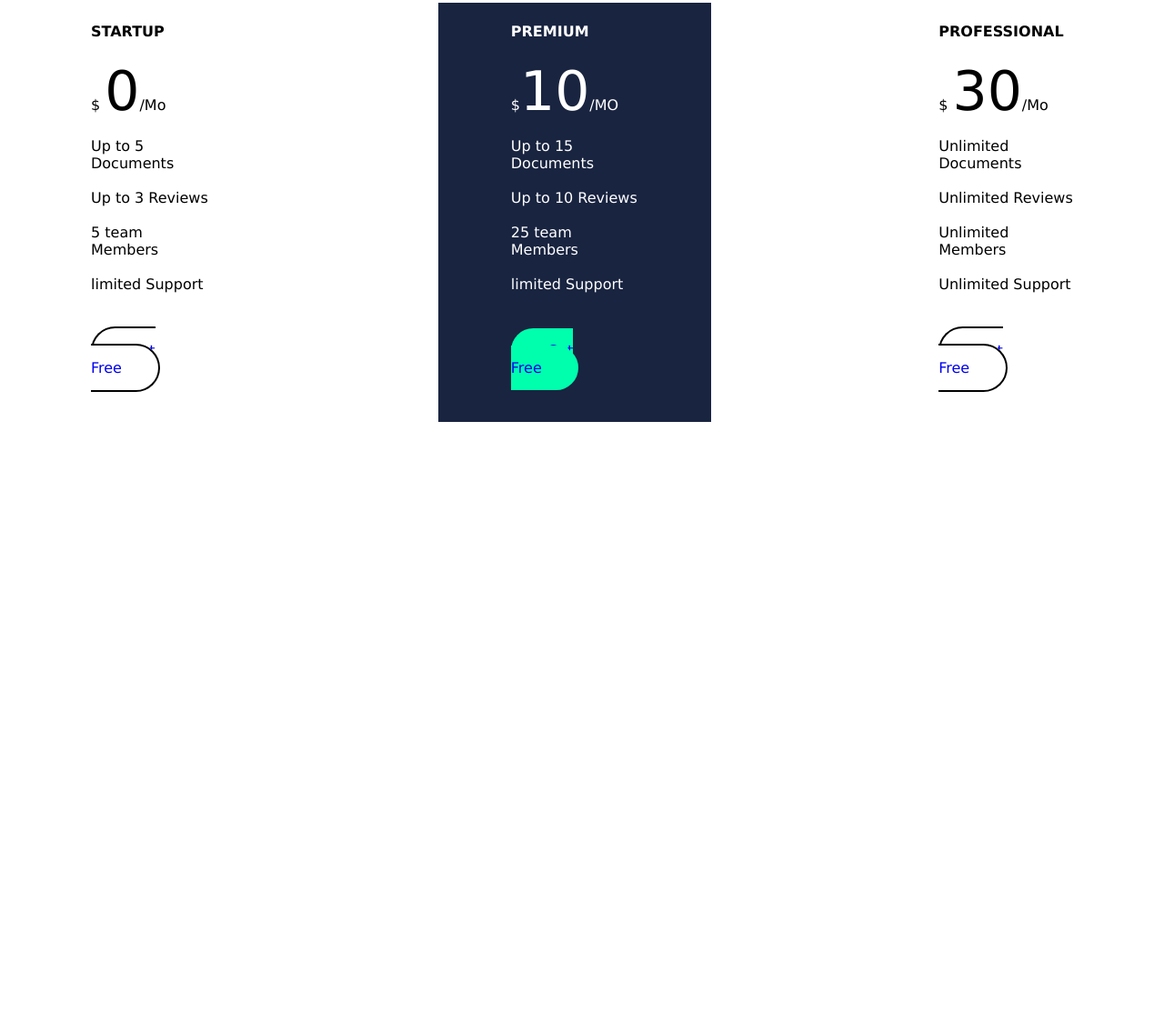
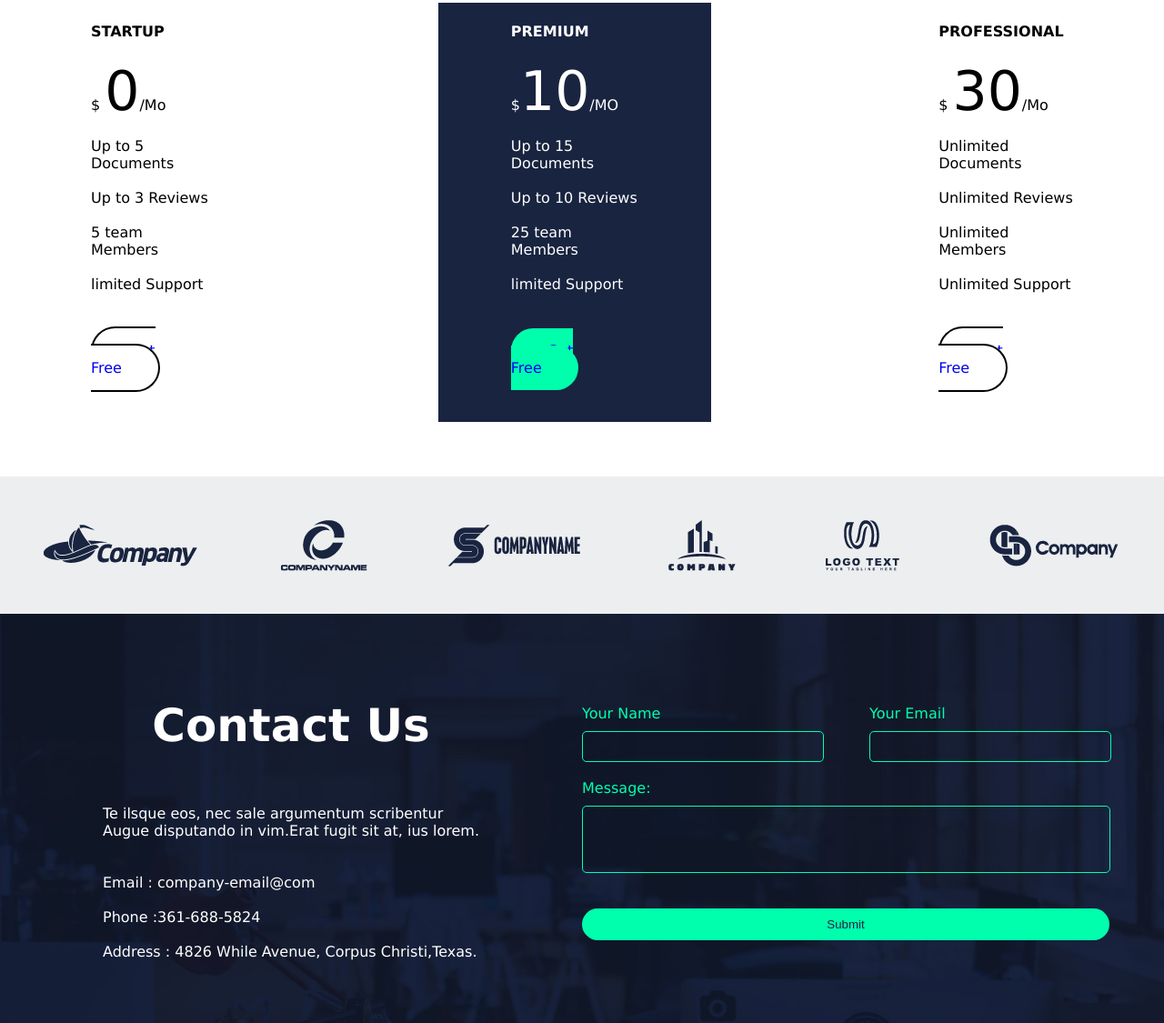
Before and after one commit to Eusebio-suarez/Proyecto-Atlas, a plain HTML site: page index.html in a window 1280 px wide. Shown: the part 1953-3078 px from the top of the page at 91% size. Before the commit the page ends 2417 px from the top, so only its background shows below. Drawn offline with Linux system fonts and the light colour scheme.

Commit message:
clientes y contacto

```diff
--- a/index.html
+++ b/index.html
@@ -106,6 +106,52 @@
             </div>
         </div>
     </section>
+    <section>
+        <div class="client">
+            <img src="Asses/images/client-1.png" alt="client1">
+            <img src="Asses/images/client-2.png" alt="client2">
+            <img src="Asses/images/client-3.png" alt="client3">
+            <img src="Asses/images/client-4.png" alt="client4">
+            <img src="Asses/images/client-5.png" alt="client5">
+            <img src="Asses/images/client-6.png" alt="client6">
+        </div>
+    </section>
+    <section>
+        <div class="contactUs">
+            <div class="contactus">
+                <h2 class="pcontactus"> Contact Us</h4>
+                <p>Te ilsque eos, nec sale argumentum scribentur <br>
+                    Augue disputando in vim.Erat fugit sit at, ius lorem.<br><br><br>
+                    Email : company-email@com <br><br>
+                    Phone :361-688-5824 <br><br>
+                    Address : 4826 While Avenue, Corpus Christi,Texas.
+                </p>
+            </div>
+            <div class="form">
+                <div class="form">
+                    <div class="primeraLinea">
+                        <div class="campoNombre">
+                            <label for="name">Your Name</label><br>
+                            <input type="text" class="input" name="nombre" required><br><br>
+                        </div>
+                        <div class="campoEmail">
+                            <label for="email">Your Email</label><br>
+                            <input type="email" class="input" name="email" required><br><br>
+                        </div>
+                    </div>
+                    <div class="segundaLinea">
+                        <div class="campoMessage">
+                            <label for="mesaje">Message:</label><br>
+                            <input type="text" class="Mesaje" name="Mesaje" required><br><br>
+                        </div>
+                    </div>
+                    <div class="buttonForm">
+                        <button>Submit</button>
+                    </div>
+                </div>
+            </div>
+        </div>
+    </section>
 
 </body>
 </html>
```
